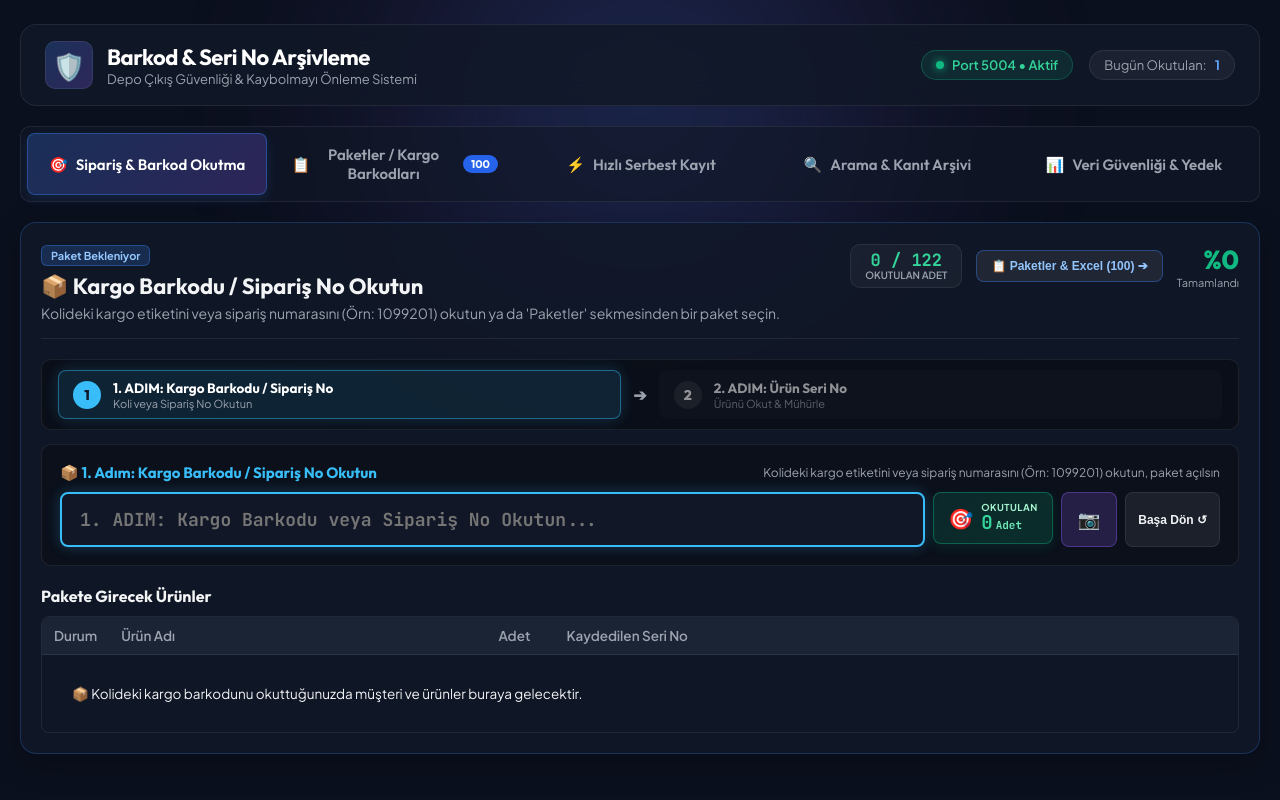
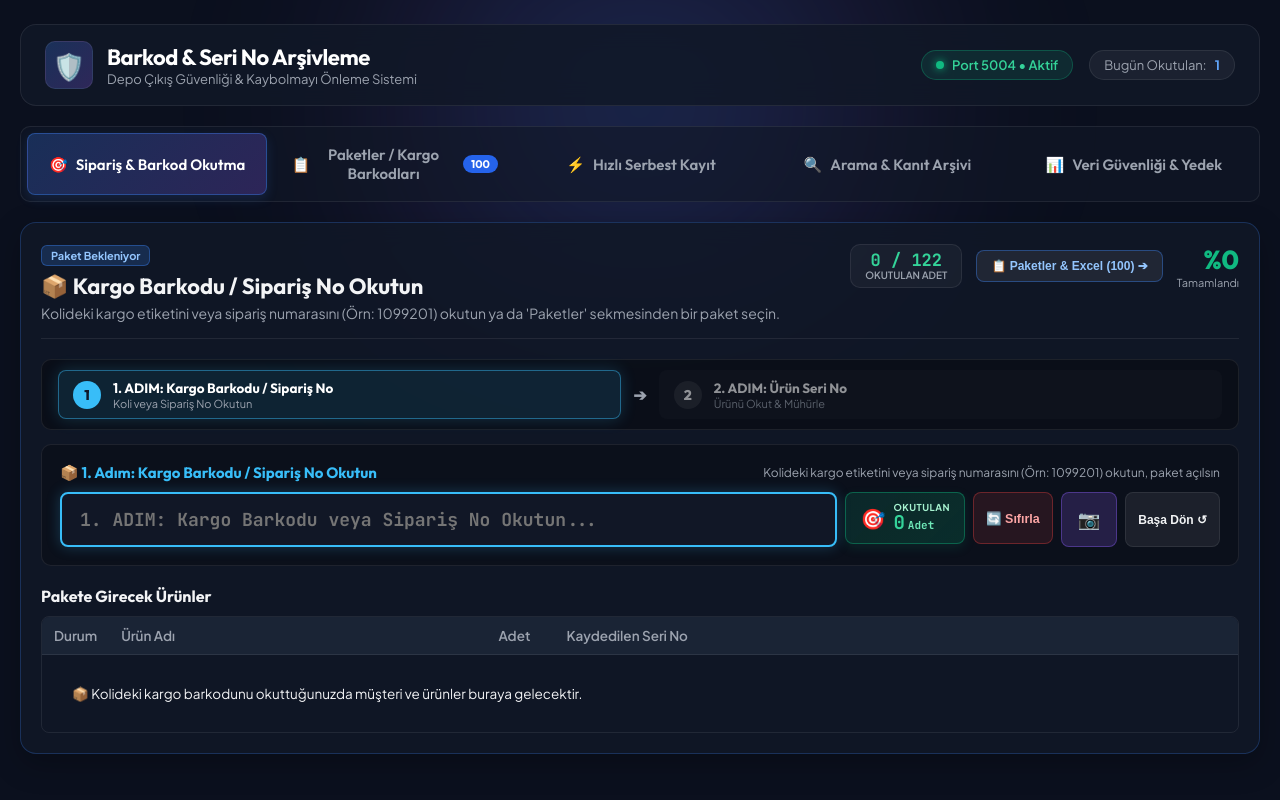
Before and after one commit to gkozan1997/barkod-arsiv, a Flask app: page / in a window 1280 px wide. Run offline with Flask 3, Linux system fonts and the light colour scheme; data comes from the database, SQL or seed files in the repository; data that the repository does not hold is empty.

Commit message:
Sayac yanina sifirlama butonu eklendi (v5.0)

```diff
--- a/static/css/style.css
+++ b/static/css/style.css
@@ -1821,9 +1821,14 @@ body {
 
     .input-with-actions {
         display: grid;
-        grid-template-columns: 1fr auto auto;
+        grid-template-columns: 1fr auto auto auto;
         grid-template-rows: auto auto;
         gap: 8px;
+    }
+    .btn-counter-reset {
+        height: 44px;
+        padding: 0 10px;
+        font-size: 11.5px;
     }
 
     .scan-large-input {
@@ -2070,3 +2075,34 @@ body {
         grid-template-columns: 1fr;
     }
 }
+
+/* SAYAÇ SIFIRLAMA BUTONU */
+.btn-counter-reset {
+    background: rgba(239, 68, 68, 0.12);
+    border: 1px solid rgba(239, 68, 68, 0.35);
+    color: #FCA5A5;
+    padding: 0 12px;
+    height: 52px;
+    border-radius: 8px;
+    font-size: 12.5px;
+    font-weight: 700;
+    cursor: pointer;
+    display: inline-flex;
+    align-items: center;
+    gap: 5px;
+    transition: all 0.2s cubic-bezier(0.4, 0, 0.2, 1);
+    white-space: nowrap;
+    user-select: none;
+}
+
+.btn-counter-reset:hover {
+    background: rgba(239, 68, 68, 0.25);
+    border-color: #EF4444;
+    color: #FFFFFF;
+    transform: translateY(-1px);
+    box-shadow: 0 4px 14px rgba(239, 68, 68, 0.3);
+}
+
+.btn-counter-reset:active {
+    transform: translateY(0);
+}
--- a/templates/index.html
+++ b/templates/index.html
@@ -14,7 +14,7 @@
     <link href="https://fonts.googleapis.com/css2?family=Outfit:wght@400;500;600;700;800&family=Plus+Jakarta+Sans:wght@400;500;600;700&family=JetBrains+Mono:wght@500;700&display=swap" rel="stylesheet">
     <!-- QR / Barcode Scanner CDN -->
     <script src="{{ url_for('static', filename='js/html5-qrcode.min.js') }}"></script>
-    <link rel="stylesheet" href="{{ url_for('static', filename='css/style.css') }}?v=4.9">
+    <link rel="stylesheet" href="{{ url_for('static', filename='css/style.css') }}?v=5.0">
 
     <!-- ANINDA VE KESİNTİSİZ ÇALIŞAN TIKLAMA & SEKME DESTEĞİ -->
     <script>
@@ -164,6 +164,11 @@
                                         <span class="badge-val"><span id="scanCounterVal">0</span> <small>Adet</small></span>
                                     </div>
                                 </div>
+
+                                <!-- SAYAÇ SIFIRLAMA BUTONU -->
+                                <button class="btn-counter-reset" id="btnResetScanCounter" type="button" onclick="window.resetScanCounter && window.resetScanCounter()" title="Okutulan ürün sayacını sıfırla">
+                                    🔄 Sıfırla
+                                </button>
 
                                 <button class="btn-cam" id="btnToggleCamOrder" title="Kamera ile Tara">📷</button>
                                 <button class="btn-secondary btn-sm" id="btnResetToStep1" title="Kargo Barkodu okuma adımına dön">Başa Dön ↺</button>
@@ -564,6 +569,6 @@
     </div>
 
     <!-- Scripts -->
-    <script src="{{ url_for('static', filename='js/main.js') }}?v=4.9"></script>
+    <script src="{{ url_for('static', filename='js/main.js') }}?v=5.0"></script>
 </body>
 </html>
```
Also changed, not shown: static/js/main.js (+55 -0 lines).
